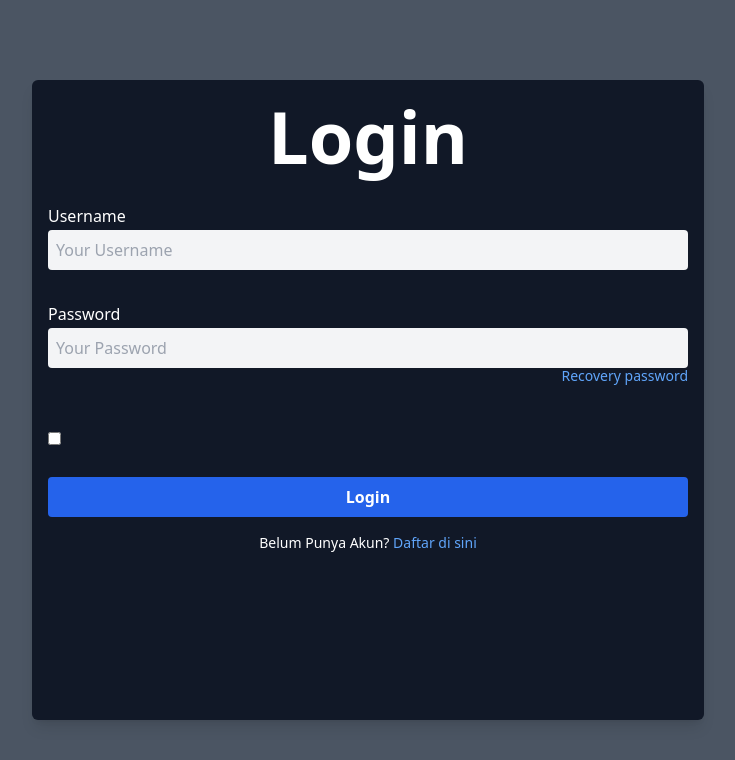
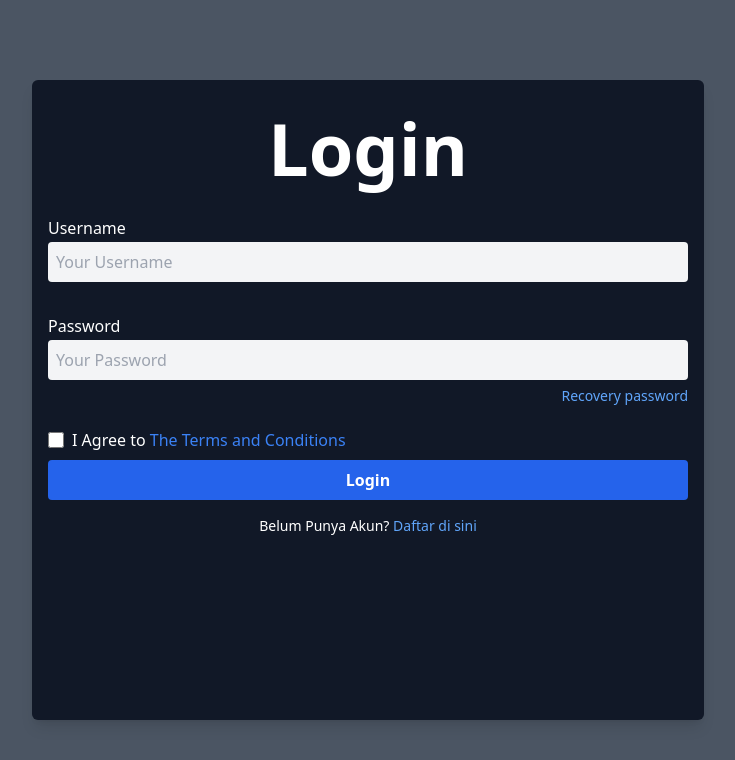
Before and after one commit to ShodiqImawan/Learn-Tailwindcss, a website: page public/index.html in a window 1280 px wide. Shown: the whole page, without its empty margins (272-1007 px from the left). Drawn offline with Linux system fonts and the light colour scheme.

Commit message:
Update 1.6

```diff
--- a/public/index.html
+++ b/public/index.html
@@ -9,8 +9,8 @@
   <body class="min-h-screen bg-gray-600 bg-no-repeat">
     <div class="w-full flex justify-center min-h-screen">
       <div class="my-20 bg-gray-900 max-w-2xl w-full rounded-md text-white shadow-lg mx-8">
-        <h2 class="text-center text-4xl md:text-7xl sm:text-2xl font-bold mb-8 mt-5">Login</h2>
-        <form action="#" method="POST" class="mx-4 my-2">
+        <h2 class="text-center text-4xl md:text-7xl sm:text-2xl font-bold mb-8 mt-8">Login</h2>
+        <form action="#" method="POST" class="mx-4">
 
           <!-- Username -->
           <label for="username">Username</label>
@@ -32,27 +32,32 @@
               class="w-full px-2 py-2 text-sm sm:text-base rounded bg-gray-100 focus:outline-none focus:ring text-black"
               placeholder="Your Password"
               required>
-              <a href="/recovery" class="absolute right-0 mt-12 -translate-y-1/2 text-sm text-blue-400 hover:text-blue-700">Recovery password</a>
-
+              <a href="/recovery" class="absolute right-0 mt-14 -translate-y-1/2 text-sm text-blue-400 hover:text-blue-700">Recovery password</a>
           </div>
 
           <!-- Checkbox for Agreement -->
-          <input
-          type="checkbox"
-          id="agreement"
-          name="agreement"
-          class="mt-8 mb-8">
+          <div class="flex items-center gap-2 mt-12">
+            <input
+            type="checkbox"
+            id="agreement"
+            name="agreement"
+            class="w-4 h-4 accent-blue-500 cursor-pointer"
+            required>
+            <label for="agreement" class="text-sm sm:text-base">
+              I Agree to <a href="/terms" class="text-blue-500 hover:text-blue-800">The Terms and Conditions</a>
+            </label>
+          </div>
 
           <!-- Submit Button -->
           <button
           type="submit"
-          class="w-full py-2 text-sm sm:text-base bg-blue-600 hover:bg-blue-700 rounded font-bold">
+          class="mt-2 w-full py-2 text-sm sm:text-base bg-blue-600 hover:bg-blue-700 rounded font-bold">
             Login
           </button>
         </form>
 
         <!-- Register Link -->
-        <p class="text-sm text-center mt-4">
+        <p class="text-sm text-center mt-4 mb-0">
           Belum Punya Akun?
           <a href="/register" class="text-blue-400 hover:text-blue-600">Daftar di sini</a>
         </p>
```
Also changed, not shown: public/output.css.
